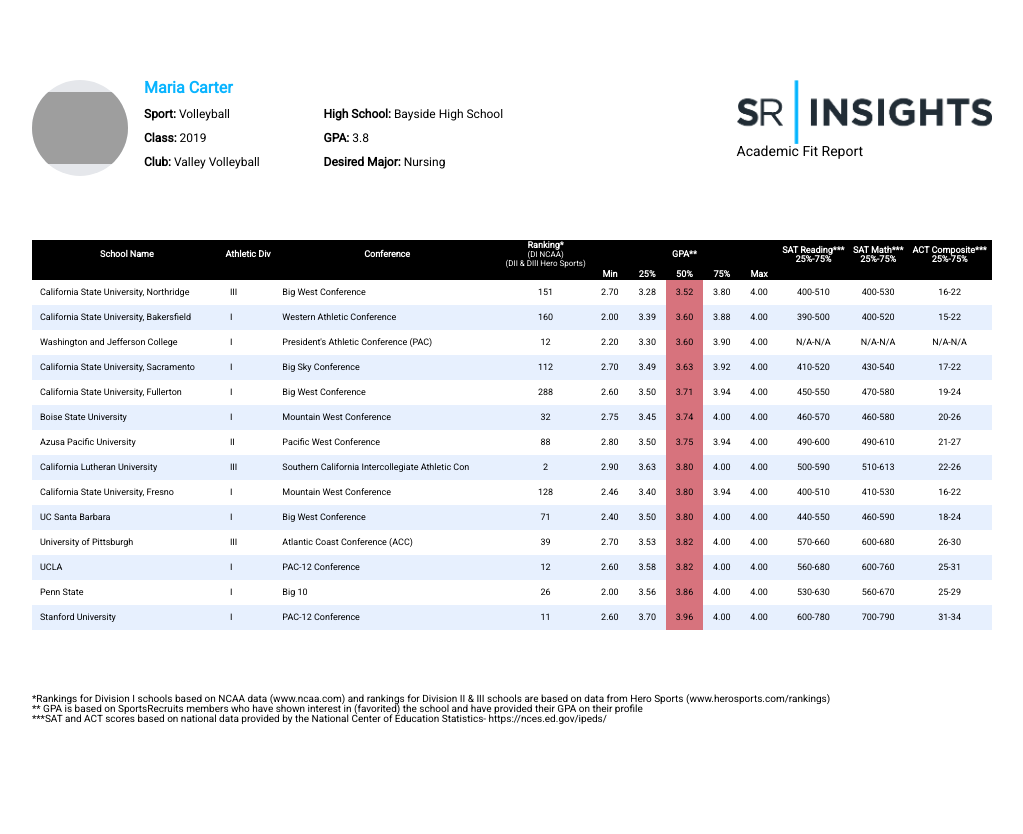
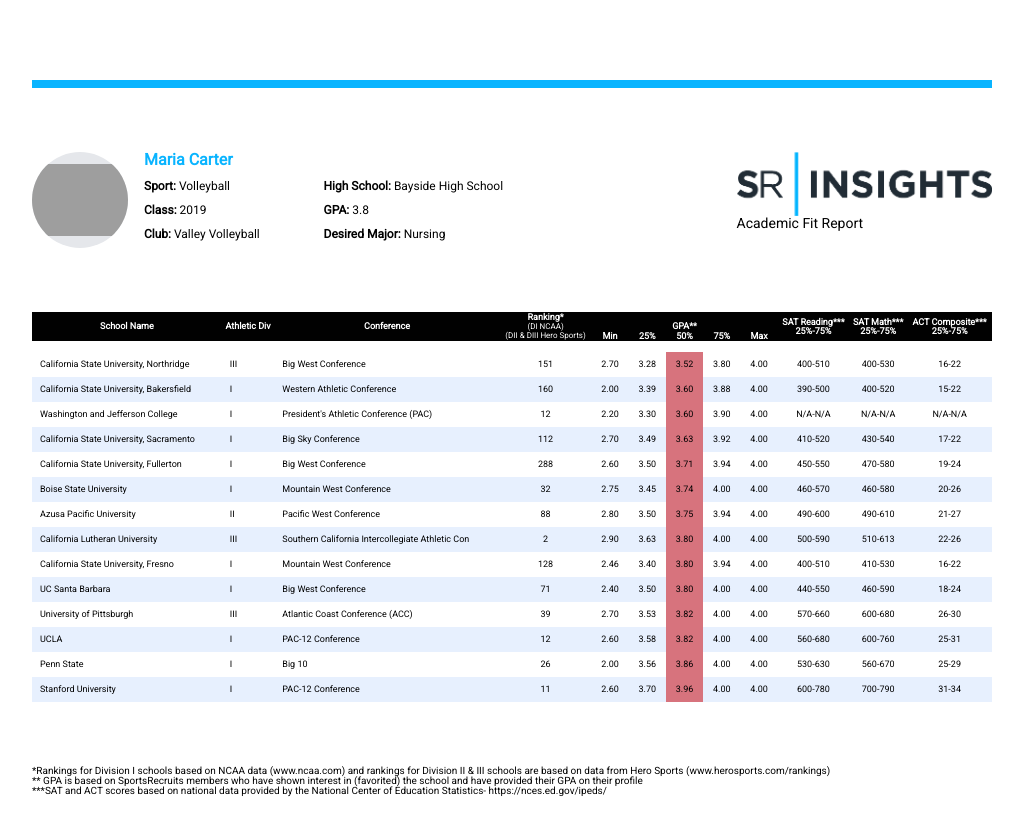
Before and after one commit to scramlo/sportsrecruits, a Vue app: page / in a window 1280 px wide. Shown: the top 834 px of the page, without its empty margins (128-1151 px from the left). Before the commit the page ends 804 px from the top, so only its background shows below. Built offline with nearby package versions, Linux system fonts and the light colour scheme; grey boxes are pictures that could not be loaded.

Commit message:
feat: fine tuning colors and cleanup

```diff
--- a/src/App.vue
+++ b/src/App.vue
@@ -8,14 +8,13 @@
 
 <template>
   <main class="px-40 py-20 grid gap-16">
+    <div class="bg-[#09b4ff] w-full h-2" />
     <header class="flex justify-between">
       <AthleteSummary :athlete="athletes[0]" :loading="loading" />
-      <Transition name="fade" :appear="true">
-        <div>
-          <img src="@/assets/logo.png" alt="SR Insights Logo" class="h-16">
-          <h1 class="text-[14px]/[14px]">Academic Fit Report</h1>
-        </div>
-      </Transition>
+      <div>
+        <img src="@/assets/logo.png" alt="SR Insights Logo" class="h-16">
+        <h1 class="text-[14px]/[14px]">Academic Fit Report</h1>
+      </div>
     </header>
     <Transition name="fade" :appear="true">
       <AthleteReportTable :athlete="athletes[0]" :loading="loading" />
--- a/src/components/AthleteReportTable.vue
+++ b/src/components/AthleteReportTable.vue
@@ -18,22 +18,23 @@
     - school gpa under the player's gpa by more than 0.10 color is #75ace5
     */
 
-    if (schoolGpa - playerGpa > 0.1) {
+    if ((schoolGpa - playerGpa) > 0.1) {
         return '#d7737d';
-    } else if (schoolGpa - playerGpa <= 0.1 && schoolGpa - playerGpa > 0) {
+    } else if ((schoolGpa - playerGpa) <= 0.1) {
         return '#c194b5';
     } else if (schoolGpa === playerGpa) {
         return '#b4a7d6';
-    } else if (playerGpa - schoolGpa < 0.1 && playerGpa - schoolGpa > 0) {
+    } else if ((playerGpa - schoolGpa) < 0.1) {
         return '#a6a8da';
-    } else {
+    } else if ((playerGpa - schoolGpa) > 0.1) {
         return '#75ace5';
     }
+    return 'transparent';
 }
 </script>
 <template>
-    <section>
-        <table class="w-full table-auto text-[9px]/[9px]" v-if="!loading && athlete">
+    <section v-if="!loading && athlete" class="grid gap-16">
+        <table class="w-full table-auto text-[9px]/[9px]">
             <tbody>
                 <tr class="bg-black text-white">
                     <th>School Name</th>
@@ -44,7 +45,7 @@
                         <br>
                         <span class="text-[8px]/[8px] font-normal">(DI NCAA)
                             <br>
-                            (DII & DIlI Hero Sports)
+                            (DII & DIII Hero Sports)
                         </span>
                     </th>
                     <th colspan="5">GPA**</th>
@@ -67,7 +68,7 @@
                         </span>
                     </th>
                 </tr>
-                <tr class="bg-black text-white">
+                <tr class="text-white -translate-y-[10px]">
                     <th></th>
                     <th></th>
                     <th></th>
@@ -99,7 +100,6 @@
                 </tr>
             </tbody>
         </table>
-    </section>
         <div>
             <p class="text-[10px]/[10px]">*Rankings for Division I schools based on NCAA data (www.ncaa.com) and rankings
                 for
@@ -116,6 +116,7 @@
                 Education
                 Statistics- https://nces.ed.gov/ipeds/</p>
         </div>
+    </section>
 </template>
 
 <style scoped>
--- a/src/components/AthleteSummary.vue
+++ b/src/components/AthleteSummary.vue
@@ -54,26 +54,26 @@
         <div class="flex gap-4 animate-pulse">
             <div class="flex items-center h-full">
                 <div class="rounded-full flex justify-center items-center overflow-hidden h-32 w-32">
-                    <div class="bg-slate-700 h-full w-full"></div>
+                    <div class="bg-slate-300 h-full w-full" />
                 </div>
             </div>
             <div class="grid grid-cols-2 gap-1 w-96">
                 <!-- row 1 player name -->
-                <div class="col-span-2 bg-slate-700 rounded h-6 w-full" />
+                <div class="col-span-2 bg-slate-300 rounded h-6 w-full" />
                 <!-- row 2 sport and high school -->
                 <div class="col-span-2 grid grid-cols-2 gap-3">
-                    <div class="bg-slate-700 rounded h-4 w-full" />
-                    <div class="bg-slate-700 rounded h-4 w-full" />
+                    <div class="bg-slate-300 rounded h-4 w-full" />
+                    <div class="bg-slate-300 rounded h-4 w-full" />
                 </div>
                 <!-- row 3 class and gpa -->
                 <div class="col-span-2 grid grid-cols-2 gap-3">
-                    <div class="bg-slate-700 rounded h-4 w-full" />
-                    <div class="bg-slate-700 rounded h-4 w-full" />
+                    <div class="bg-slate-300 rounded h-4 w-full" />
+                    <div class="bg-slate-300 rounded h-4 w-full" />
                 </div>
                 <!-- row 4 club and desired major -->
                 <div class="col-span-2 grid grid-cols-2 gap-3">
-                    <div class="bg-slate-700 rounded h-4 w-full" />
-                    <div class="bg-slate-700 rounded h-4 w-full" />
+                    <div class="bg-slate-300 rounded h-4 w-full" />
+                    <div class="bg-slate-300 rounded h-4 w-full" />
                 </div>
             </div>
         </div>
```
Lines whose indentation alone changed are shown as unchanged.
